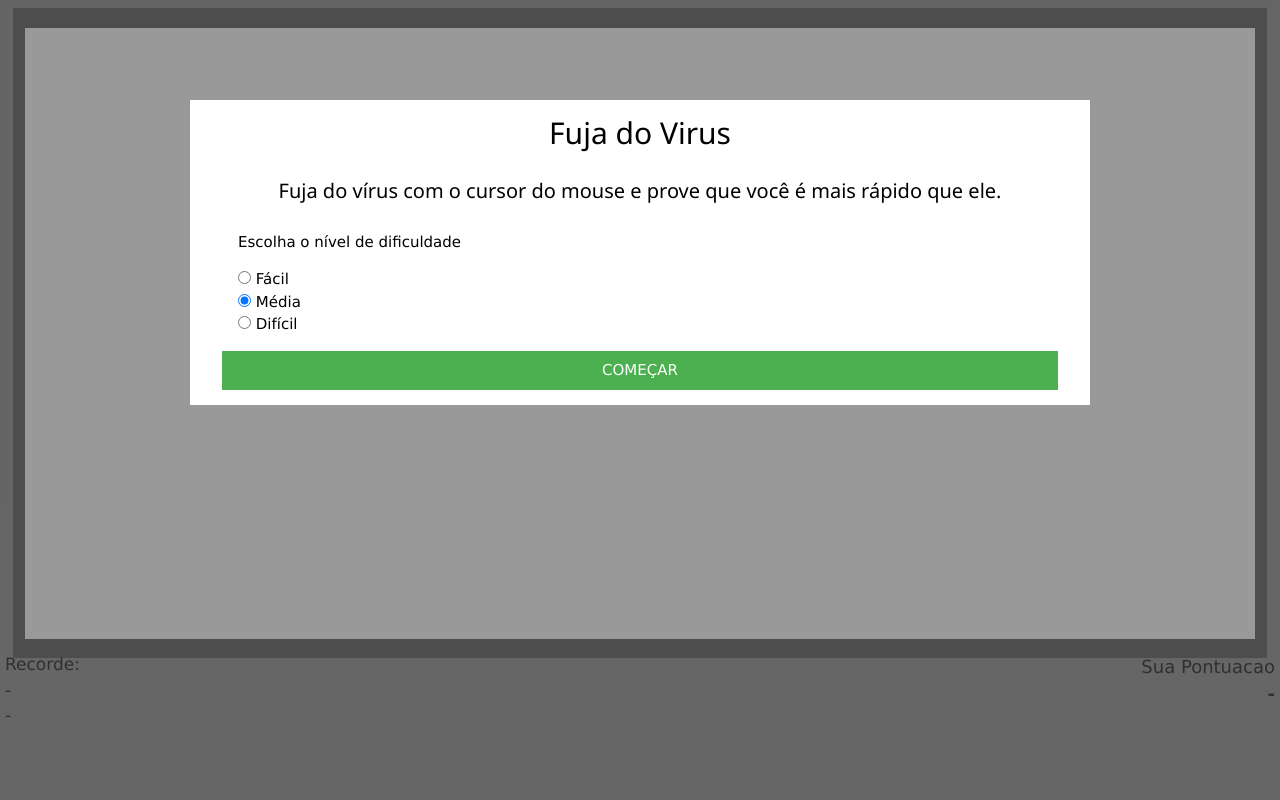
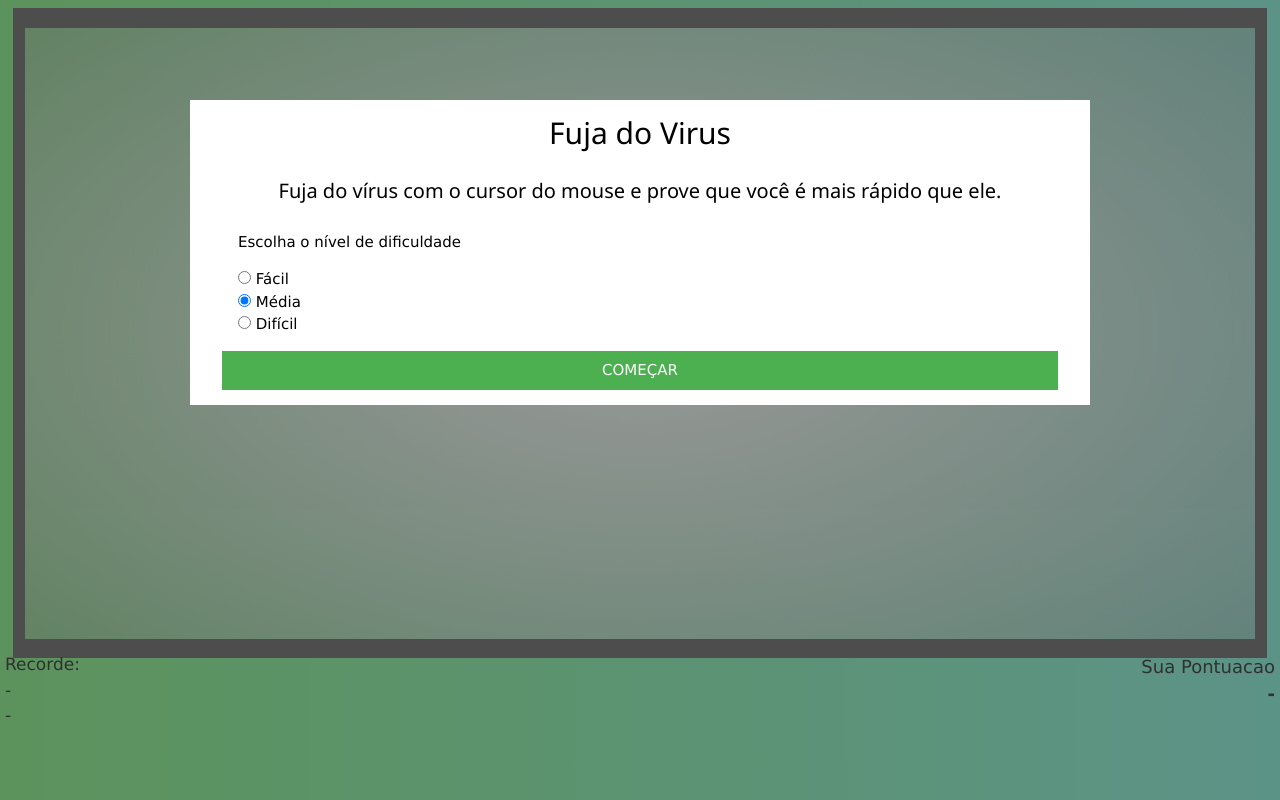
Before and after one commit to YanBasilio/fujadovirus, a PHP site: page / in a window 1280 px wide. Run offline with PHP 8.4, Linux system fonts and the light colour scheme; some libraries are stand-ins or nearby versions.

Commit message:
fundo degrade

```diff
--- a/content/css/style.css
+++ b/content/css/style.css
@@ -1,5 +1,10 @@
+html{
+    width: 100%;
+    height: 100%;
+}
+
 body{
-    background-color: darkgray;
+    background: linear-gradient(to right, rgba(0,230,0,0.4), rgba(0,230,180,0.4));
 }
 
 .div-adsense{
@@ -10,7 +15,7 @@ body{
 }
 
 #campo{
-    background-color: #FFF !important;
+    background: radial-gradient(#FFF, rgba(171, 172, 172, 0.4))  !important;
     position: absolute;
     top:1%;
     left: 1%;
```
